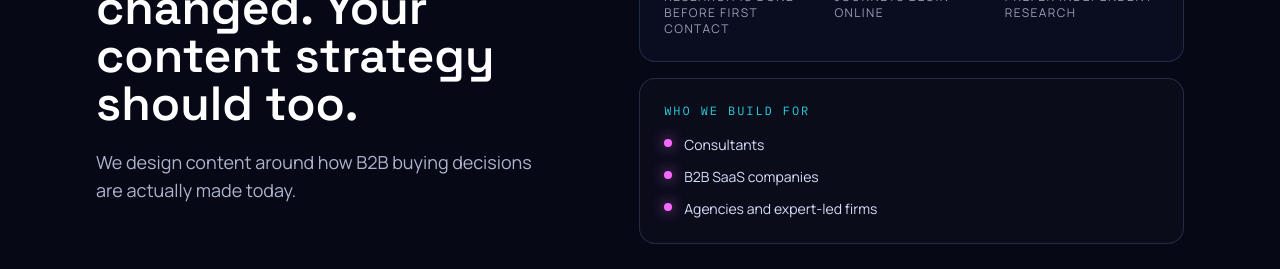
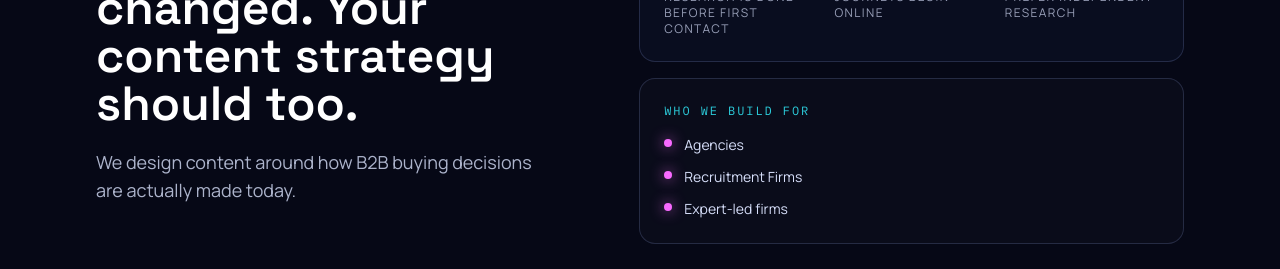
Before and after one commit to fschakow/approx, a React (Vite) app: page / in a window 1280 px wide. Shown: the part 1480-1749 px from the top of the page. Built offline with nearby package versions, Linux system fonts and the light colour scheme.

Commit message:
Update audiences array in App component

```diff
--- a/src/App.jsx
+++ b/src/App.jsx
@@ -60,7 +60,7 @@ const processSteps = [
   }
 ];
 
-const audiences = ['Consultants', 'B2B SaaS companies', 'Agencies and expert-led firms'];
+const audiences = ['Agencies', 'Recruitment Firms', 'Expert-led firms'];
 
 export default function App() {
   const appRef = useRef(null);
```
